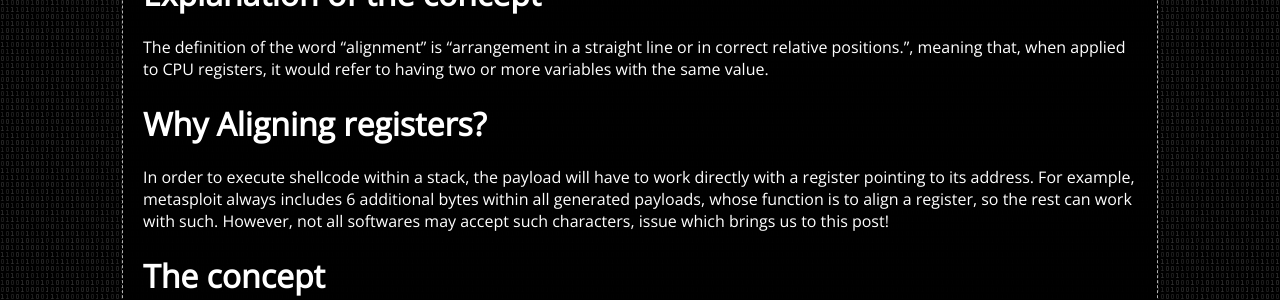
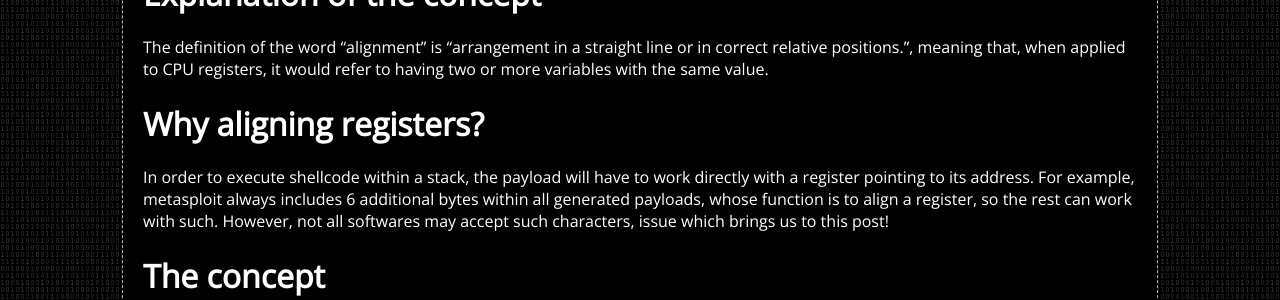
Before and after one commit to whitecr0wz/whitecr0wz.github.io, a Jekyll site: the page built from _posts/posts/2020-05-23-Alignments-on-windows-registers.md, in a window 1280 px wide. Shown: the part 554-854 px from the top of the page. Built offline with Jekyll 4.4.1, drawn with Linux system fonts in a browser that asks for light colours.

Commit message:
Update 2020-05-23-Alignments-on-windows-registers.md

```diff
--- a/_posts/posts/2020-05-23-Alignments-on-windows-registers.md
+++ b/_posts/posts/2020-05-23-Alignments-on-windows-registers.md
@@ -22,7 +22,7 @@ Despite the fact that these techniques do not require much knowledge, having beg
 The definition of the word "alignment" is "arrangement in a straight line or in correct relative positions.", meaning that, when applied
 to CPU registers, it would refer to having two or more variables with the same value.
 
-# Why Aligning registers?
+# Why aligning registers?
 
 In order to execute shellcode within a stack, the payload will have to work directly with a register pointing to its address. For example, metasploit always includes 6 additional bytes within all generated payloads, whose function is to align a register, so the rest can work with such. However, not all softwares may accept such characters, issue which brings us to this post!
 
```
